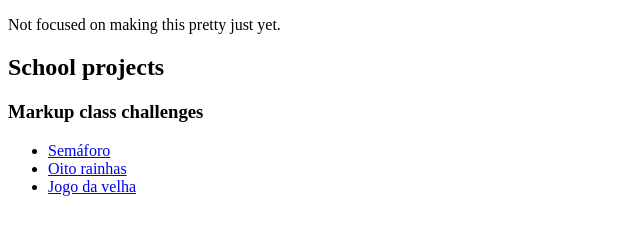
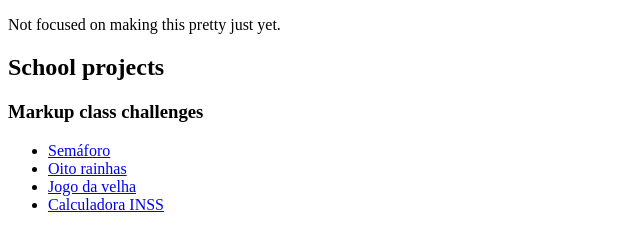
Before and after one commit to KettLovahr/kettlovahr.github.io, a plain HTML site: page index.html in a window 1280 px wide. Shown: the whole page, without its empty margins (0-640 px from the left). Drawn offline with Linux system fonts and the light colour scheme.

Commit message:
Adicionar a calculadora aos links da página inicial

```diff
--- a/index.html
+++ b/index.html
@@ -14,6 +14,7 @@
         <li><a href="college/jumpstart/index.html">Semáforo</a></li>
         <li><a href="college/checkerboard/index.html">Oito rainhas</a></li>
         <li><a href="college/tictactoe/index.html">Jogo da velha</a></li>
+        <li><a href="college/fmco-calc/index.html">Calculadora INSS</a></li>
     </ul>
 </body>
 </html>
```
